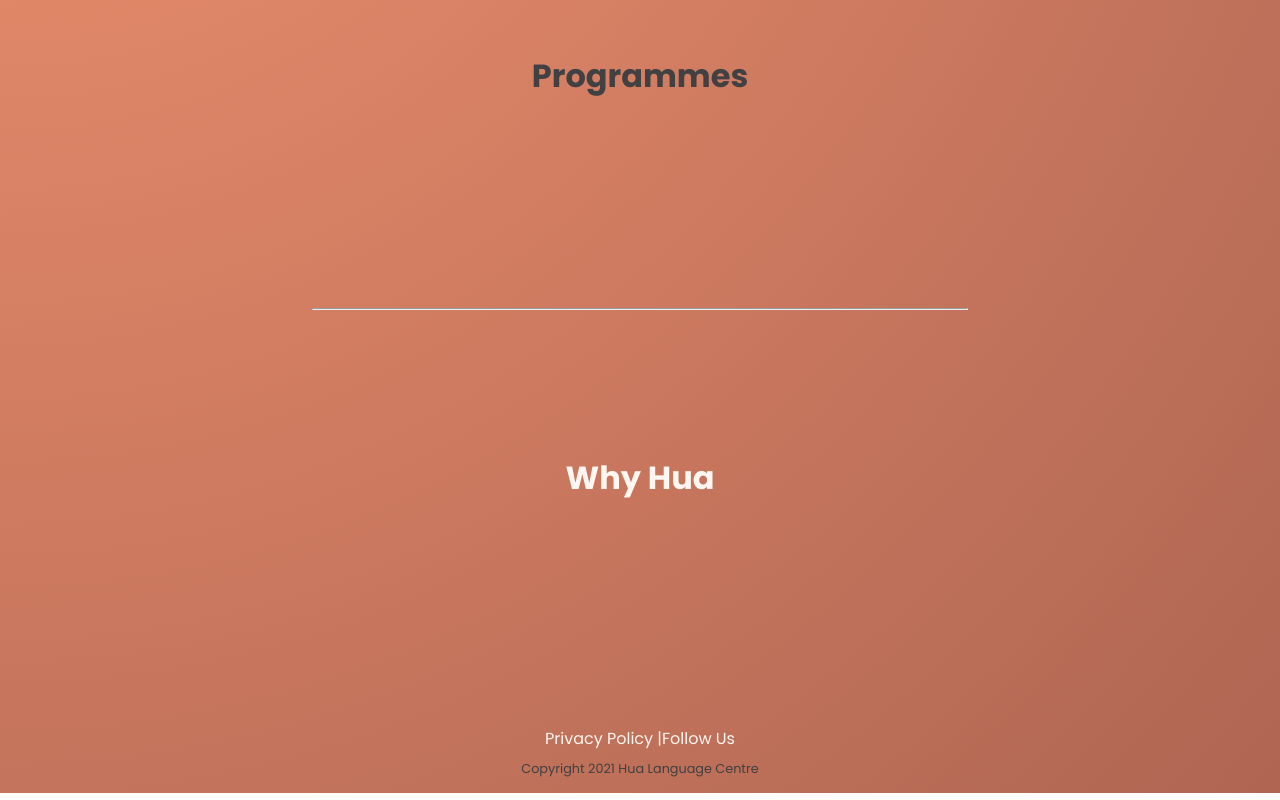
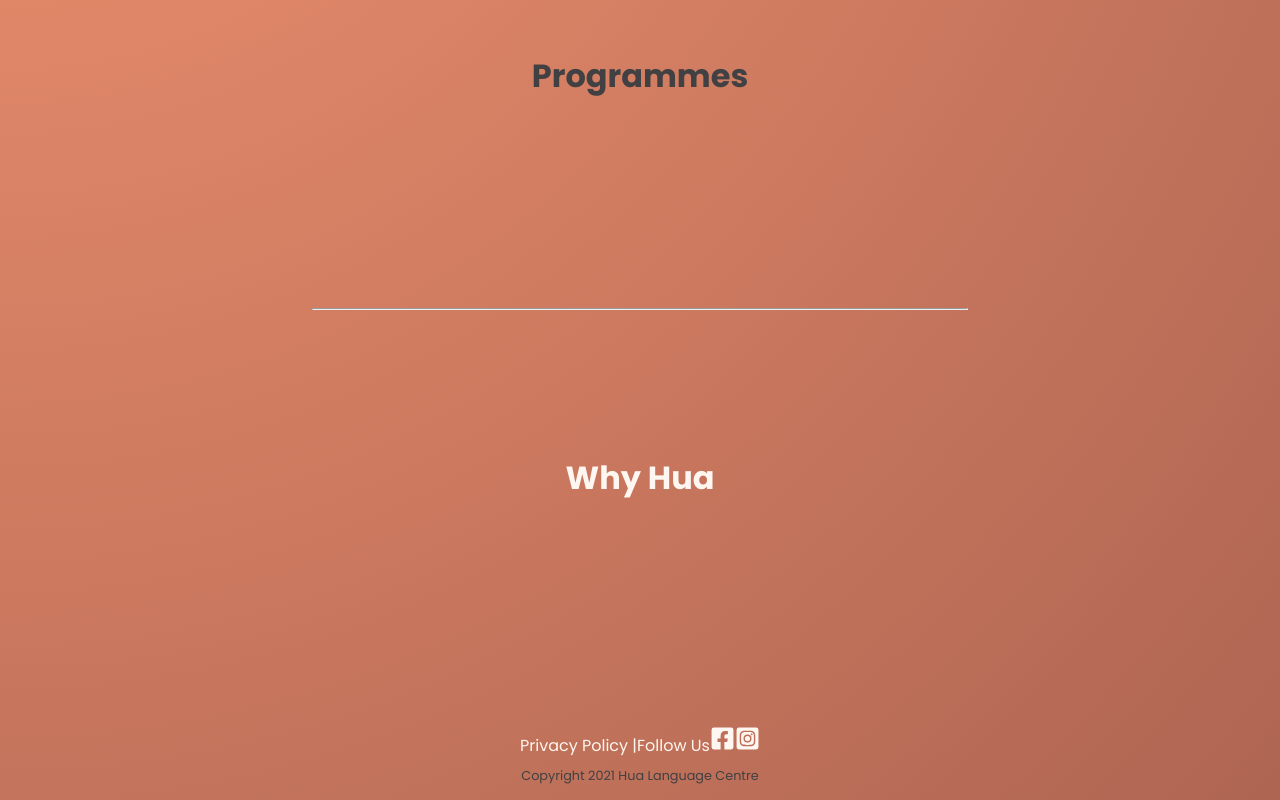
Before and after one commit to daveliew/gatsby-hua-language-centre, a Gatsby site: page / in a window 1280 px wide. Shown: the part 677-1477 px from the top of the page. Built offline with nearby package versions, Linux system fonts and the light colour scheme; Gatsby itself is replaced by a stand-in of ours.

Commit message:
added react icons

```diff
--- a/package.json
+++ b/package.json
@@ -20,6 +20,7 @@
     "gatsby-plugin-react-helmet": "^4.13.0",
     "react": "^17.0.1",
     "react-dom": "^17.0.1",
-    "react-helmet": "^6.1.0"
+    "react-helmet": "^6.1.0",
+    "react-icons": "^4.2.0"
   }
 }
--- a/src/components/Footer.js
+++ b/src/components/Footer.js
@@ -5,7 +5,7 @@ import React from "react";
 //     faInstagramSquare,
 // } from "@fortawesome/free-brands-svg-icons";
 
-// import { FaFacebookSquare, FaInstagramSquare } from "react-icons/fa";
+import { FaFacebookSquare, FaInstagramSquare } from "react-icons/fa";
 
 const sectionStyles = {
     display: "flex",
@@ -49,10 +49,10 @@ const Footer = () => {
                 </a>
                 Follow Us
                 <a href="https://www.facebook.com/hualanguage/">
-                    {/* <FaFacebookSquare size={25} /> */}
+                    <FaFacebookSquare size={25} />
                 </a>
                 <a href="https://www.instagram.com/hualanguage/">
-                    {/* <FaInstagramSquare size={25} /> */}
+                    <FaInstagramSquare size={25} />
                 </a>
                 {/* </Container> */}
             </div>
```
Also changed, not shown: 1 other file.
